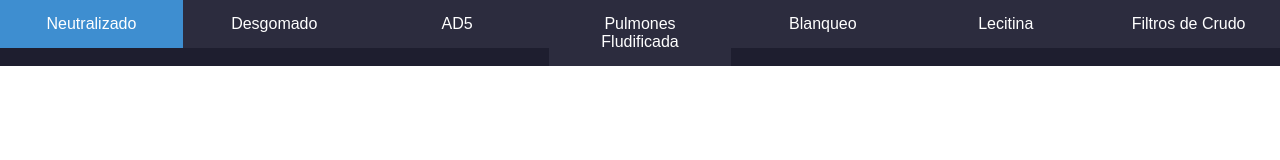
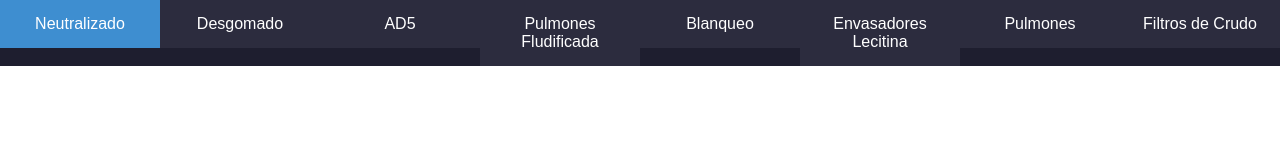
Before and after one commit to chrisbmx20720/ino, a plain HTML site: page index.html in a window 1280 px wide. Drawn offline with Linux system fonts and the light colour scheme.

Commit message:
Actualizar index.html

```diff
--- a/index.html
+++ b/index.html
@@ -85,7 +85,8 @@
       <li><a href="ad5.html">AD5</a></li>
       <li><a href="pulmon.html">Pulmones Fludificada</a></li>
       <li><a href="blanqueo.html">Blanqueo</a></li>
-<li><a href="lecitina.html">Lecitina</a></li>
+<li><a href="envasadores.html">Envasadores Lecitina</a></li>
+<li><a href="lecitina.html">Pulmones</a></li>
 <li><a href="filtros.html">Filtros de Crudo</a></li>
 
     </ul>
```
